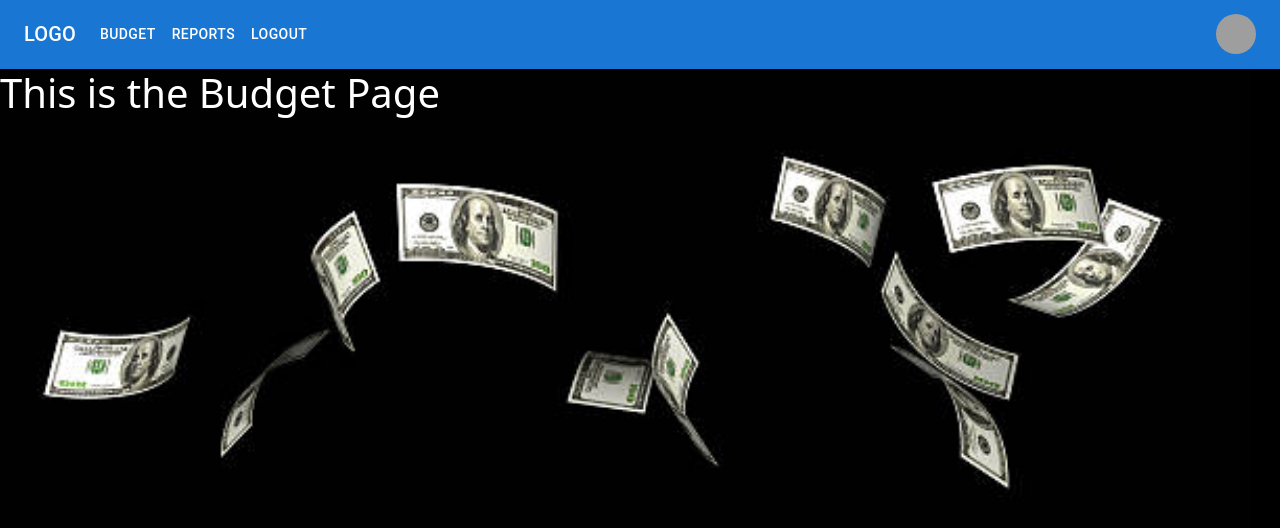
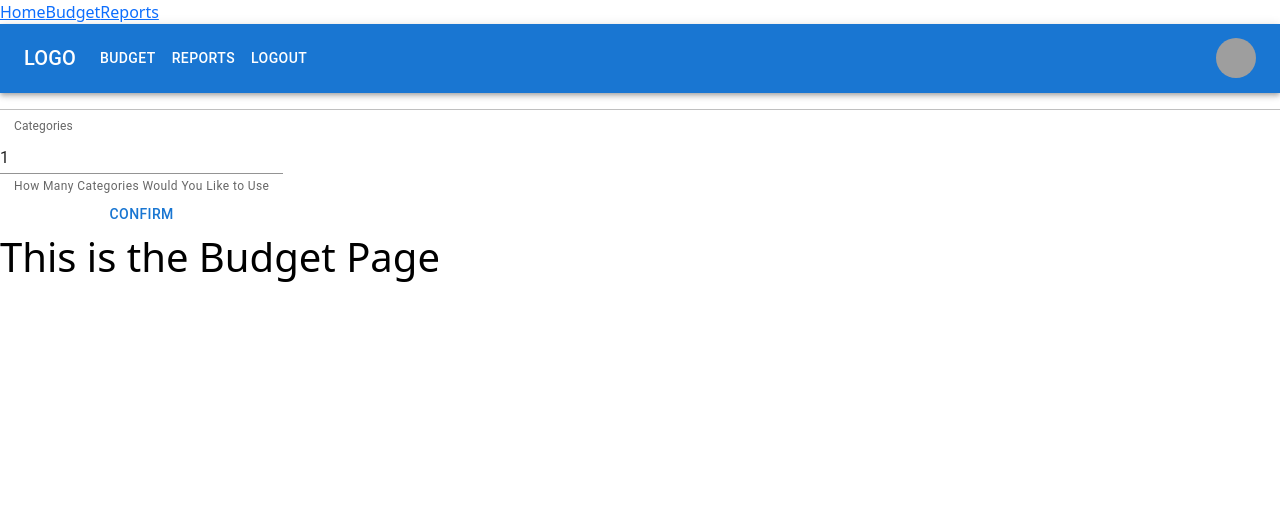
Before and after one commit to cmokbel1/pocket-change, a React (Create React App) app in the folder client/: page /budget in a window 1280 px wide. Shown: the top 528 px of the page. Built offline with nearby package versions, Linux system fonts and the light colour scheme; grey boxes are pictures that could not be loaded.

Commit message:
trying to figure out the budget form

```diff
--- a/client/src/App.js
+++ b/client/src/App.js
@@ -1,7 +1,8 @@
 import {
   BrowserRouter as Router,
   Routes,
-  Route
+  Route,
+  Link
 } from 'react-router-dom'
 import Register from './pages/Register'
 import Login from './pages/Login'
@@ -13,6 +14,11 @@ import Reports from './pages/Reports'
 const App = () => {
   return (
     <Router>
+      <div>
+        <Link to='/'>Home</Link>
+        <Link to='/budget'>Budget</Link>
+        <Link to='/reports'>Reports</Link>
+      </div>
       <Routes>
         <Route path='/register' element={<Register />} />
         <Route path='/login' element={<Login />} />
--- a/client/src/components/ExpenseCard/ExpenseCard.js
+++ b/client/src/components/ExpenseCard/ExpenseCard.js
@@ -1,12 +1,12 @@
-import { Card, CardTitle, CardText } from 'reactstrap'
+import { Card, CardHeader, CardContent } from '@mui/material';
 
 const ExpenseCard = ({ category, goalValue, actualValue }) => {
   return (
     <div>
     <Card body color="info">
-      <CardTitle tag="h5">{category}</CardTitle>
-      <CardText>Goal: {goalValue}</CardText>
-      <CardText>Actual: {actualValue}</CardText>
+      <CardHeader tag="h5">{category}</CardHeader>
+      <CardContent>Goal: {goalValue}</CardContent>
+      <CardContent>Actual: {actualValue}</CardContent>
     </Card>
     </div>
   )
--- a/client/src/pages/Budget/Budget.js
+++ b/client/src/pages/Budget/Budget.js
@@ -1,9 +1,52 @@
-import NavBar from '../../components/NavBar'
+import Navbar from '../../components/NavBar'
+import { FormControl, InputLabel, Input, Button, FormHelperText } from '@mui/material'
+import ExpenseCard from '../../components/ExpenseCard'
+import axios from 'axios'
+import React from 'react'
+import  useState  from 'react'
 
 const Budget = () => {
+  const [
+    categoriesToAdd,
+    setCategoriesToAdd,
+  ] = React.useState(1);
+
+
+  const displayCategories = (event) => {
+    console.log('dingdong')
+    event.preventDefault();
+    console.log(event)
+  }
+
+  const categoryForm = () => [
+    <FormControl>
+      <InputLabel htmlFor="category">Category</InputLabel>
+      <Input name="category" aria-describedby="expense category" />
+      <FormHelperText id="my-helper-text">expense category</FormHelperText>
+      <InputLabel htmlFor="actualValue">Actual</InputLabel>
+      <Input type="number" name="actualValue" aria-describedby="actual value" />
+      <FormHelperText id="my-helper-text">actual expense</FormHelperText>
+      <InputLabel htmlFor="goalValue">Goal</InputLabel>
+      <Input type="number" name="goalValue" aria-describedby="goal value" />
+      <FormHelperText id="my-helper-text">goal expense</FormHelperText>
+      <Button onClick={addExpense}>Add</Button>
+    </FormControl>
+  ]
   return (
     <>
-      <NavBar></NavBar>
+    <Navbar/>
+      <hr />
+      <FormControl>
+        <InputLabel htmlFor="numCategories">Categories</InputLabel>
+        <Input name="categories" value={categoriesToAdd} type="number" aria-describedby="number of categories" onChange={(e) =>
+          setCategoriesToAdd(
+            parseInt(e.currentTarget.value, 10))} />
+        <FormHelperText id="my-helper-text">How Many Categories Would You Like to Use</FormHelperText>
+        <Button type="submit" onClick={displayCategories}>Confirm</Button>
+      </FormControl>
+      <div className="container">
+
+      </div>
       <h1>This is the Budget Page</h1>
     </>
   )
--- a/client/src/pages/Login/Login.css
+++ b/client/src/pages/Login/Login.css
@@ -1,7 +1,5 @@
 body {
-  background-color: black;
-  color: white;
-  background-image: url(../../Assets/image/istockphoto-144274894-612x612.jpg);
+  color: black;
   background-repeat: no-repeat;
   background-position: top 50px right 30px;
   background-size: 100%;
```
Also changed, not shown: client/src/Assets/image/istockphoto-144274894-612x612.jpg (deleted).
